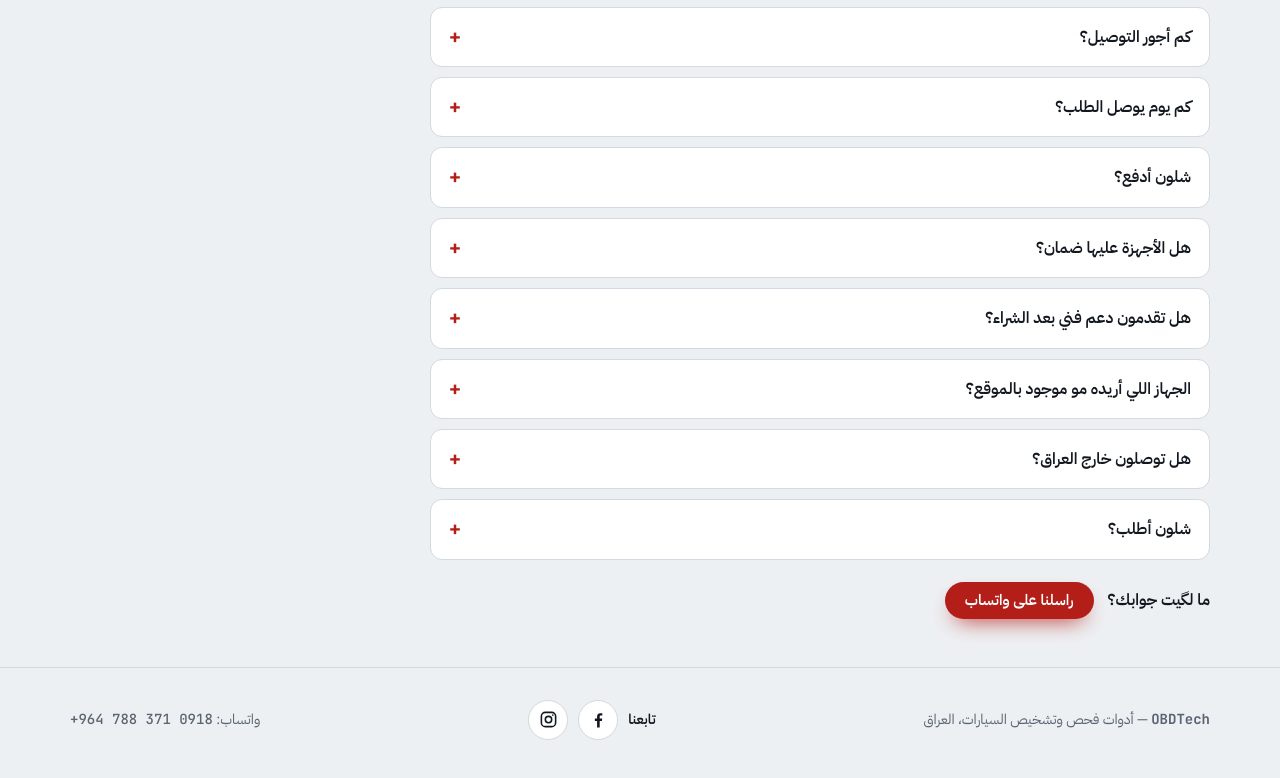
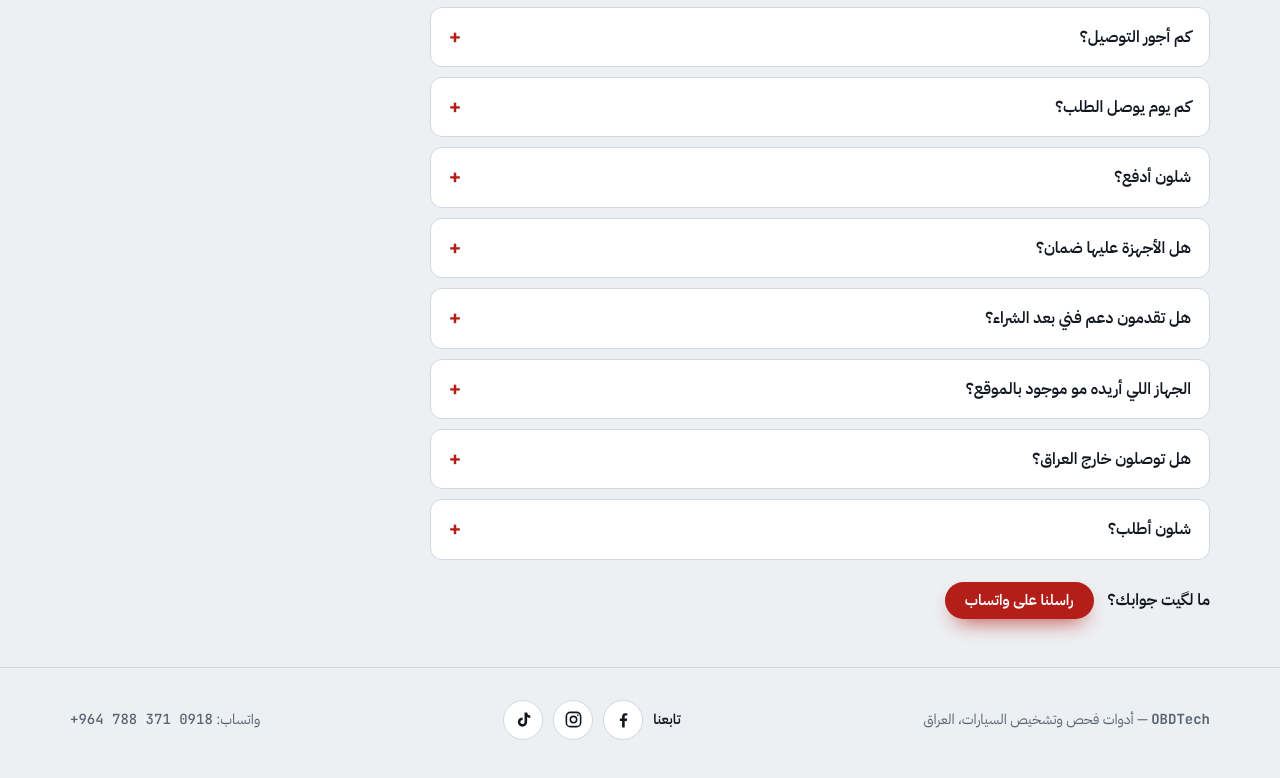
Before and after one commit to M-Z-Yousif/obdtech-store, a plain HTML site: page index.html in a window 1280 px wide. Shown: the part 5885-6663 px from the top of the page. Drawn offline with Linux system fonts and the light colour scheme.

Commit message:
Add TikTok link
Co-Authored-By: Claude Opus 5.5 <noreply@anthropic.com>
Claude-Session: https://claude.ai/code/session_01MgVE8aEEX5Jrkv39cQSqjq

```diff
--- a/index.html
+++ b/index.html
@@ -690,7 +690,7 @@ document.getElementById("tiles").addEventListener("click",e=>{
 const SOCIAL={
   fb:"https://www.facebook.com/652508134614282",
   ig:"https://www.instagram.com/obdtech360",
-  tiktok:""   // e.g. "https://www.tiktok.com/@obdtech"
+  tiktok:"https://www.tiktok.com/@oddtech41"
 };
 const SOC_ICON={
   fb:'<svg viewBox="0 0 24 24" fill="currentColor" aria-hidden="true"><path d="M13.5 22v-8.2h2.8l.4-3.2h-3.2V8.5c0-.9.3-1.6 1.6-1.6h1.7V4.1c-.3 0-1.3-.1-2.5-.1-2.5 0-4.1 1.5-4.1 4.2v2.4H7.4v3.2h2.8V22h3.3Z"/></svg>',
```
